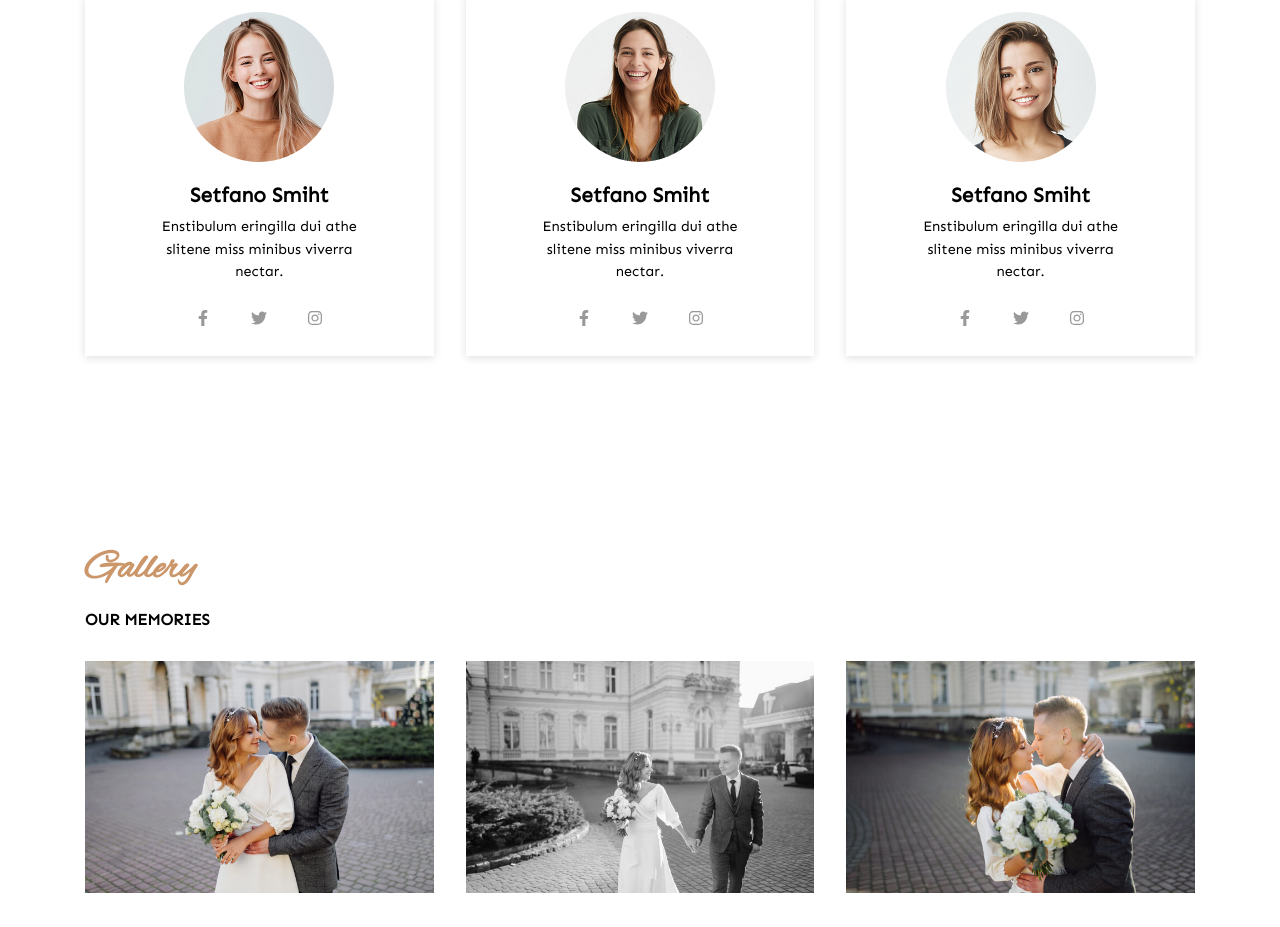
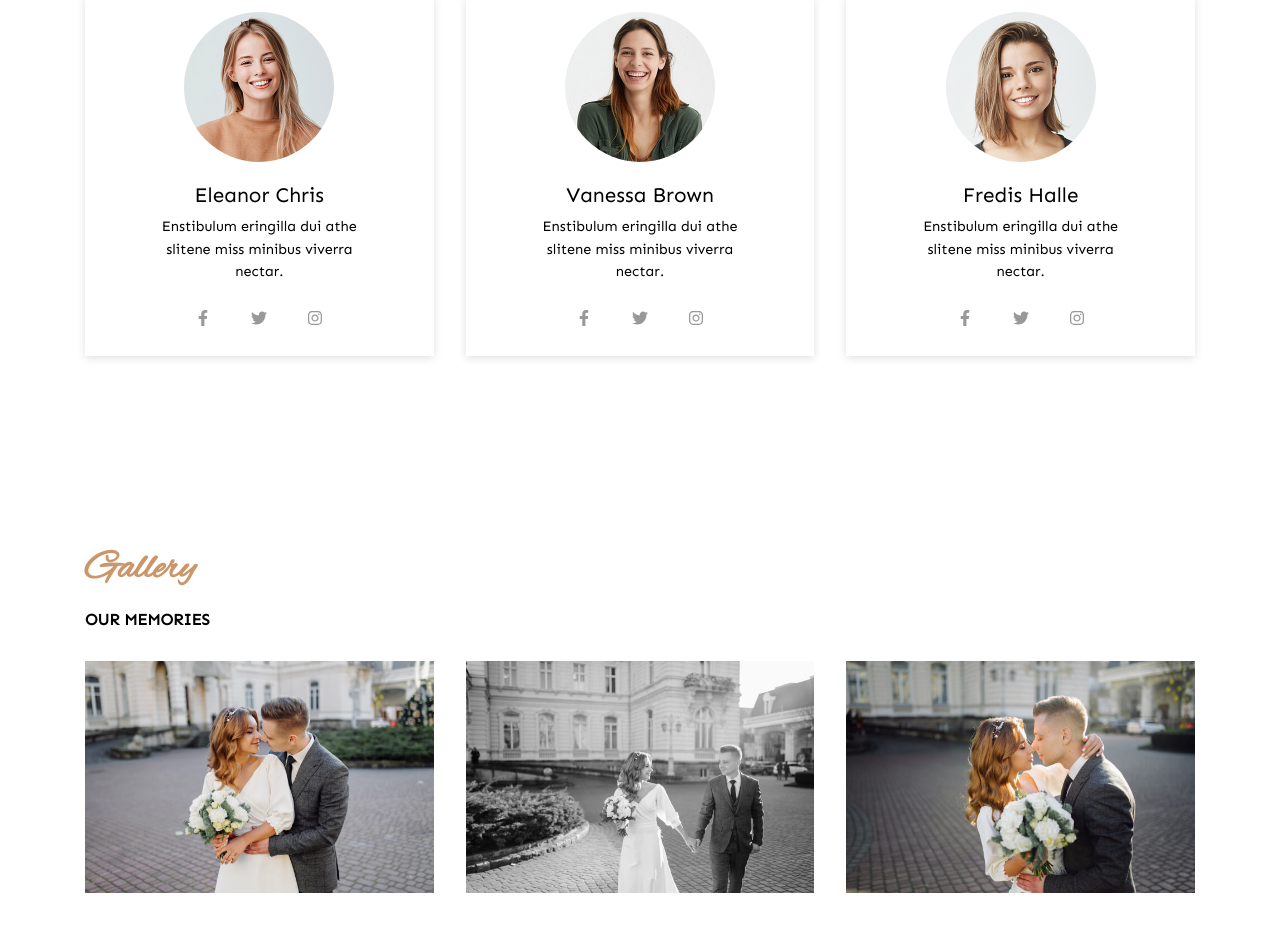
Before and after one commit to vishwanath231/Wedding-Website, a React (Create React App) app: page /home in a window 1280 px wide. Shown: the part 3100-4027 px from the top of the page. Built offline with nearby package versions, Linux system fonts and the light colour scheme.

Commit message:
final commit

```diff
--- a/src/components/Home/Layout/Friend/Friend.js
+++ b/src/components/Home/Layout/Friend/Friend.js
@@ -38,7 +38,7 @@ const Friend = () => {
                         </div>
                         <div className="box">
                             <img src="image/friends/b2.jpg" alt="" />
-                            <h2>Setfano Smiht</h2>
+                            <h2>Matthew Brown</h2>
                             <p>Enstibulum eringilla dui athe slitene miss minibus viverra nectar.</p>
                             <div className="social">
                                 <FontAwesomeIcon icon={faFacebookF} className="icon"  />
@@ -48,7 +48,7 @@ const Friend = () => {
                         </div>
                         <div className="box">
                             <img src="image/friends/b3.jpg" alt="" />
-                            <h2>Setfano Smiht</h2>
+                            <h2>Pablo Dante</h2>
                             <p>Enstibulum eringilla dui athe slitene miss minibus viverra nectar.</p>
                             <div className="social">
                                 <FontAwesomeIcon icon={faFacebookF} className="icon"  />
@@ -61,7 +61,7 @@ const Friend = () => {
                     <Bride>
                         <div className="box">
                             <img src="image/friends/w1.jpg" alt="" />
-                            <h2>Setfano Smiht</h2>
+                            <h2>Eleanor Chris</h2>
                             <p>Enstibulum eringilla dui athe slitene miss minibus viverra nectar.</p>
                             <div className="social">
                                 <FontAwesomeIcon icon={faFacebookF} className="icon"  />
@@ -71,7 +71,7 @@ const Friend = () => {
                         </div>
                         <div className="box">
                             <img src="image/friends/w2.jpg" alt="" />
-                            <h2>Setfano Smiht</h2>
+                            <h2>Vanessa Brown</h2>
                             <p>Enstibulum eringilla dui athe slitene miss minibus viverra nectar.</p>
                             <div className="social">
                                 <FontAwesomeIcon icon={faFacebookF} className="icon"  />
@@ -81,7 +81,7 @@ const Friend = () => {
                         </div>
                         <div className="box">
                             <img src="image/friends/w3.jpg" alt="" />
-                            <h2>Setfano Smiht</h2>
+                            <h2>Fredis Halle</h2>
                             <p>Enstibulum eringilla dui athe slitene miss minibus viverra nectar.</p>
                             <div className="social">
                                 <FontAwesomeIcon icon={faFacebookF} className="icon"  />
@@ -189,7 +189,7 @@ const Bride = styled.div `
 
         h2{
             font-size: 1.3rem;
-            font-weight: 600;
+            font-weight: 500;
             margin: 1rem 0 .5rem 0;
         }
         p{
```
